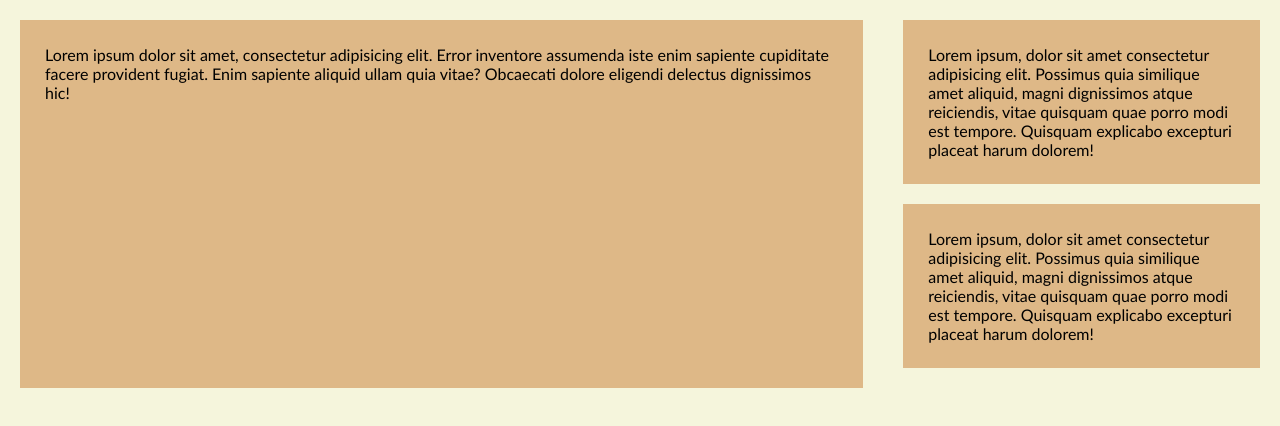
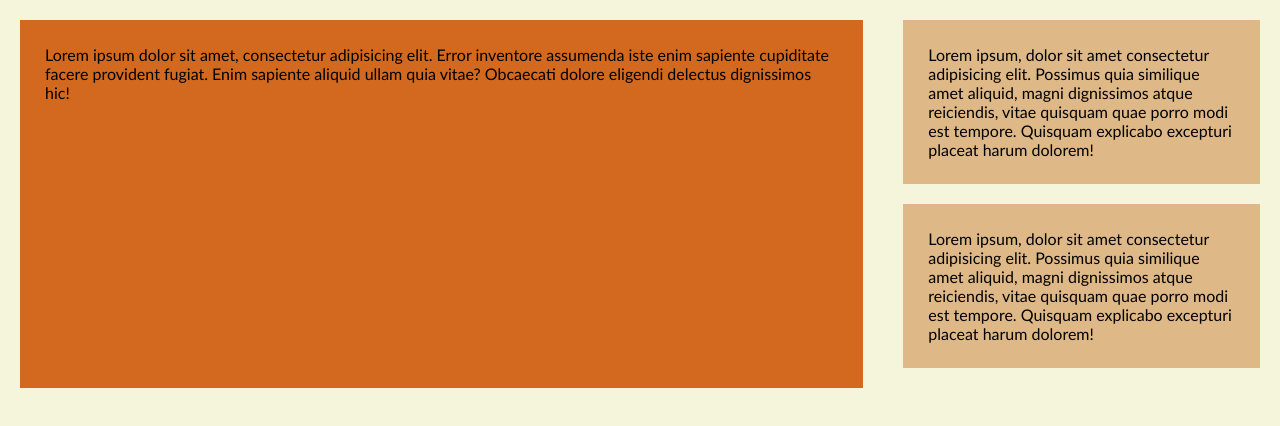
Before and after one commit to NaDisla/PageResponsive, a plain HTML site: page index.html in a window 1280 px wide. Drawn offline with Linux system fonts and the light colour scheme.

Commit message:
Maldito commit

```diff
--- a/estilos/estilosGeneral.css
+++ b/estilos/estilosGeneral.css
@@ -26,7 +26,7 @@ body
 {
     flex: 2;
     padding: 25px;
-    background-color: burlywood;
+    background-color: chocolate;
     margin: 20px;
     margin-bottom: 0px;
 }
```
